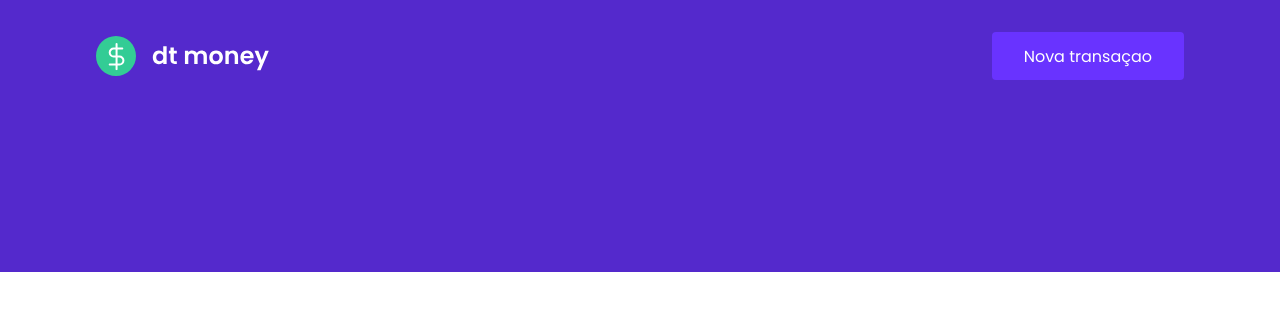
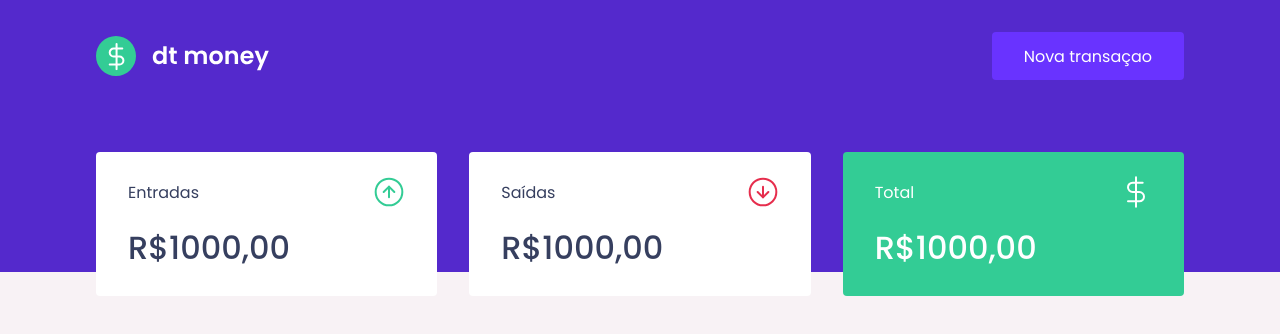
Before and after one commit to Eronheit/eamoney, a React (Create React App) app: page / in a window 1280 px wide. Shown: the top 334 px of the page. Built offline with nearby package versions, Linux system fonts and the light colour scheme.

Commit message:
feat: add summary component

```diff
--- a/public/index.html
+++ b/public/index.html
@@ -7,7 +7,7 @@
     <meta charset="utf-8" />
     <meta name="viewport" content="width=device-width, initial-scale=1" />
 
-    <link href="https://fonts.googleapis.com/css2?family=Poppins:wght@400;600&display=swap" rel="stylesheet">
+    <link href="https://fonts.googleapis.com/css2?family=Poppins:wght@400;500;600&display=swap" rel="stylesheet">
 
     <title>eamoney</title>
   </head>
--- a/src/App.tsx
+++ b/src/App.tsx
@@ -1,3 +1,4 @@
+import { Dashboard } from "./components/Dashboard";
 import { Header } from "./components/Header";
 import { GlobalStyle } from "./styles/global";
 
@@ -5,6 +6,7 @@
   return (
     <>
       <Header />
+      <Dashboard />
       <GlobalStyle />
     </>
   );
--- /dev/null
+++ b/src/components/Dashboard/index.tsx
@@ -0,0 +1,10 @@
+import { Summary } from '../Summary';
+import { Container } from './styles';
+
+export function Dashboard() {
+  return(
+    <Container>
+      <Summary />
+    </Container>
+  )
+}
--- /dev/null
+++ b/src/components/Dashboard/styles.ts
@@ -0,0 +1,7 @@
+import styled from 'styled-components';
+
+export const Container = styled.main`
+  max-width: 1120px;
+  margin: 0 auto;
+  padding: 2.5rem 1rem;
+`;
--- /dev/null
+++ b/src/components/Summary/index.tsx
@@ -0,0 +1,37 @@
+import { Container } from './styles';
+import incomeImg from '../../assets/income.svg';
+import outcomeImg from '../../assets/outcome.svg';
+import totalImg from '../../assets/total.svg';
+
+export function Summary() {
+  return (
+    <Container>
+      <div>
+        <header>
+          <p>Entradas</p>
+          <img src={incomeImg} alt="Entradas" />
+        </header>
+
+        <strong>R$1000,00</strong>
+      </div>
+
+      <div>
+        <header>
+          <p>Saídas</p>
+          <img src={outcomeImg} alt="Saídas" />
+        </header>
+
+        <strong>R$1000,00</strong>
+      </div>
+
+      <div className="highlight-background">
+        <header>
+          <p>Total</p>
+          <img src={totalImg} alt="Total" />
+        </header>
+
+        <strong>R$1000,00</strong>
+      </div>
+    </Container>
+  )
+}
--- /dev/null
+++ b/src/components/Summary/styles.ts
@@ -0,0 +1,34 @@
+import styled from 'styled-components';
+
+export const Container = styled.div`
+  display: grid;
+  grid-template-columns: repeat(3, 1fr);
+  gap: 2rem;
+  margin-top: -10rem;
+
+  div {
+    background: var(--shape);
+    padding: 1.5rem 2rem;
+    border-radius: 0.25rem;
+    color: var(--text-title);
+
+    header {
+      display: flex;
+      align-items: center;
+      justify-content: space-between;
+    }
+
+    strong {
+      display: block;
+      margin-top: 1rem;
+      font-size: 2rem;
+      font-weight: 500;
+      line-height: 3rem;
+    }
+
+    &.highlight-background {
+      background: var(--green);
+      color: #fff;
+    }
+  }
+`;
--- a/src/styles/global.ts
+++ b/src/styles/global.ts
@@ -4,6 +4,7 @@
   :root {
     --background: #f0f2f5;
     --red: #e52e4d;
+    --green: #33cc95;
     --blue: #5429cc;
 
     --blue-light: #6933ff;
@@ -33,7 +34,7 @@
    }
 
    body {
-     background: var(---background);
+     background: var(--background);
      -webkit-font-smoothing: antialiased;
    }
 
```
